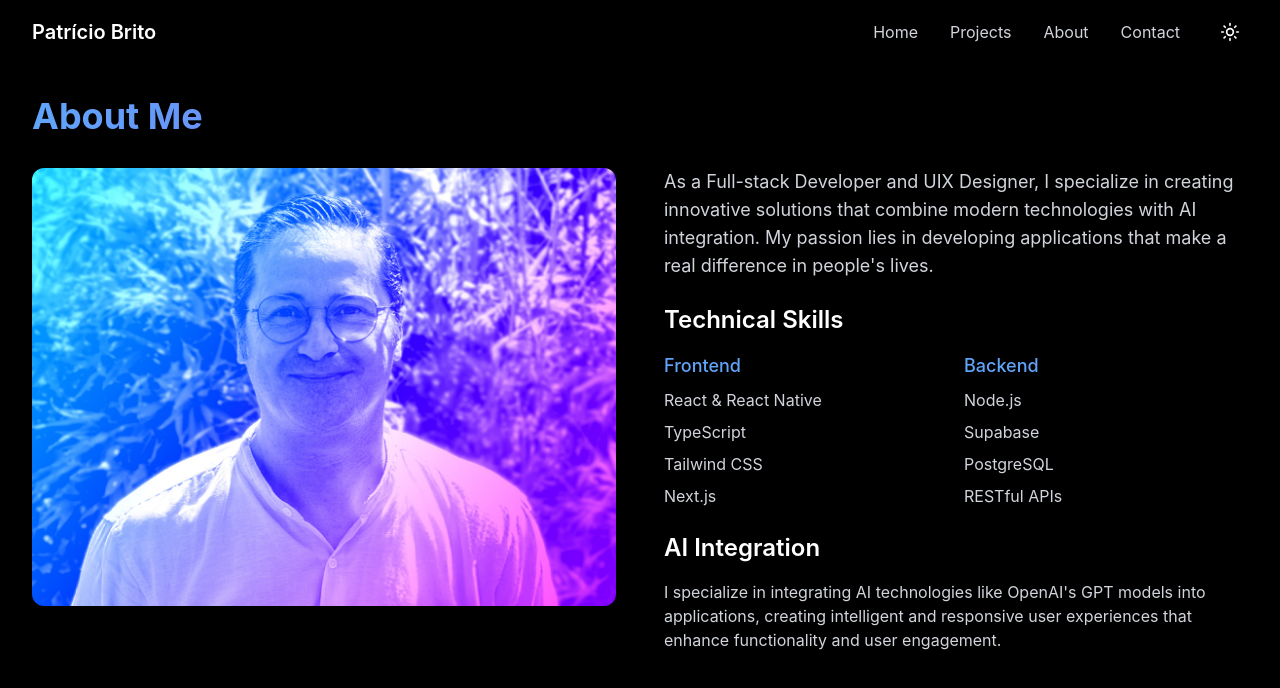
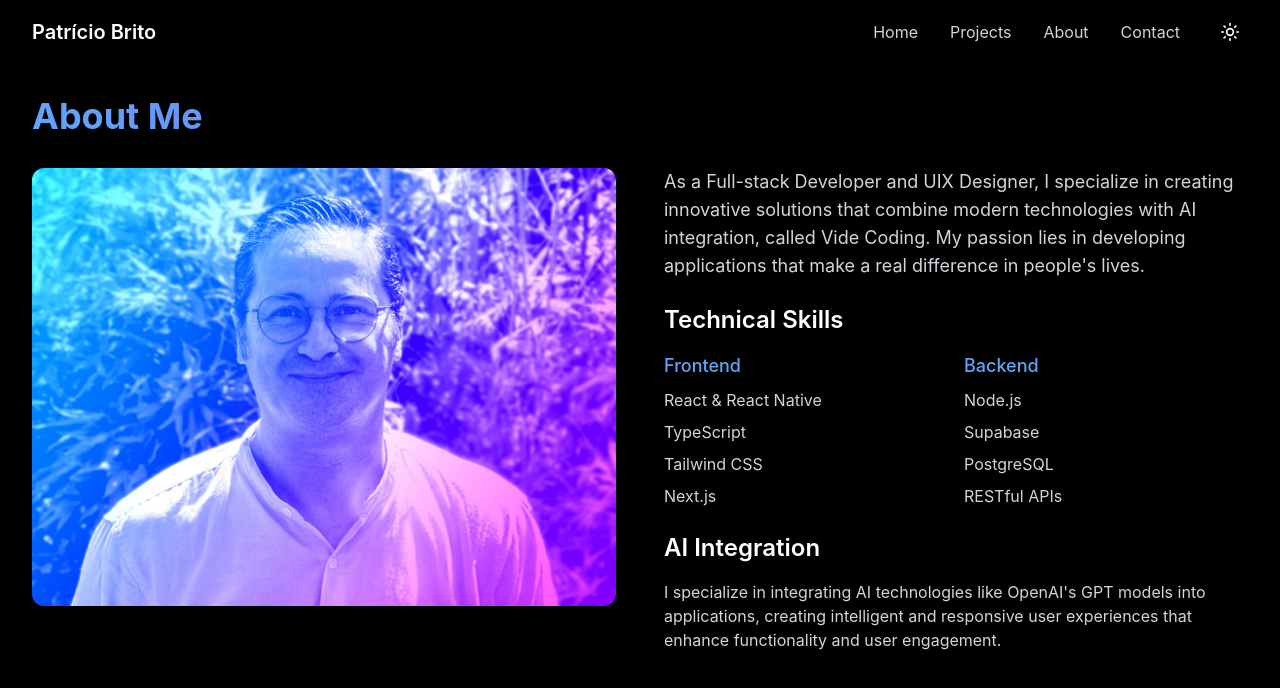
Before and after one commit to Pathink1973/patriciobrito, a React (Vite) app: page /about in a window 1280 px wide. Shown: the top 688 px of the page. Built offline with nearby package versions, Linux system fonts and the light colour scheme; no server answers.

Commit message:
Update About.tsx

```diff
--- a/src/pages/About.tsx
+++ b/src/pages/About.tsx
@@ -20,7 +20,7 @@ const About = () => {
           <div className="space-y-6">
             <p className="text-lg text-gray-300">
               As a Full-stack Developer and UIX Designer, I specialize in creating innovative solutions
-              that combine modern technologies with AI integration. My passion lies in developing
+              that combine modern technologies with AI integration, called Vide Coding. My passion lies in developing
               applications that make a real difference in people's lives.
             </p>
 
```
